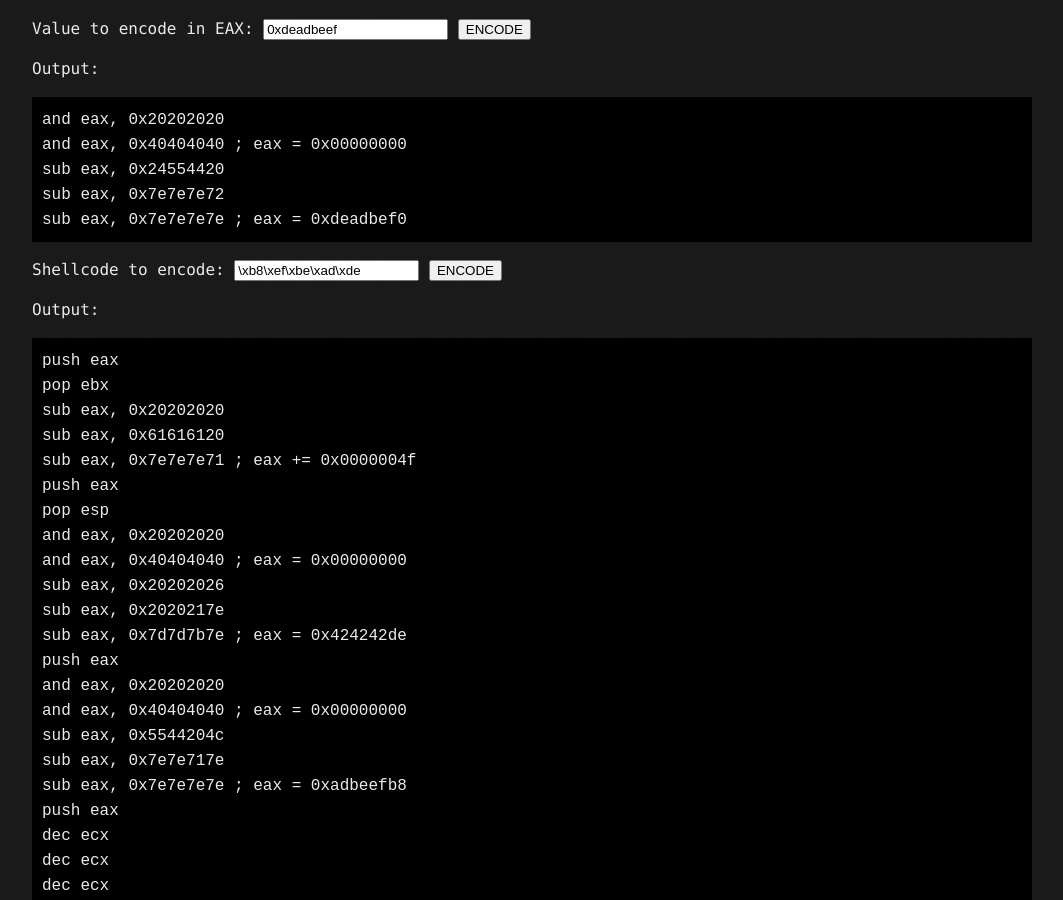
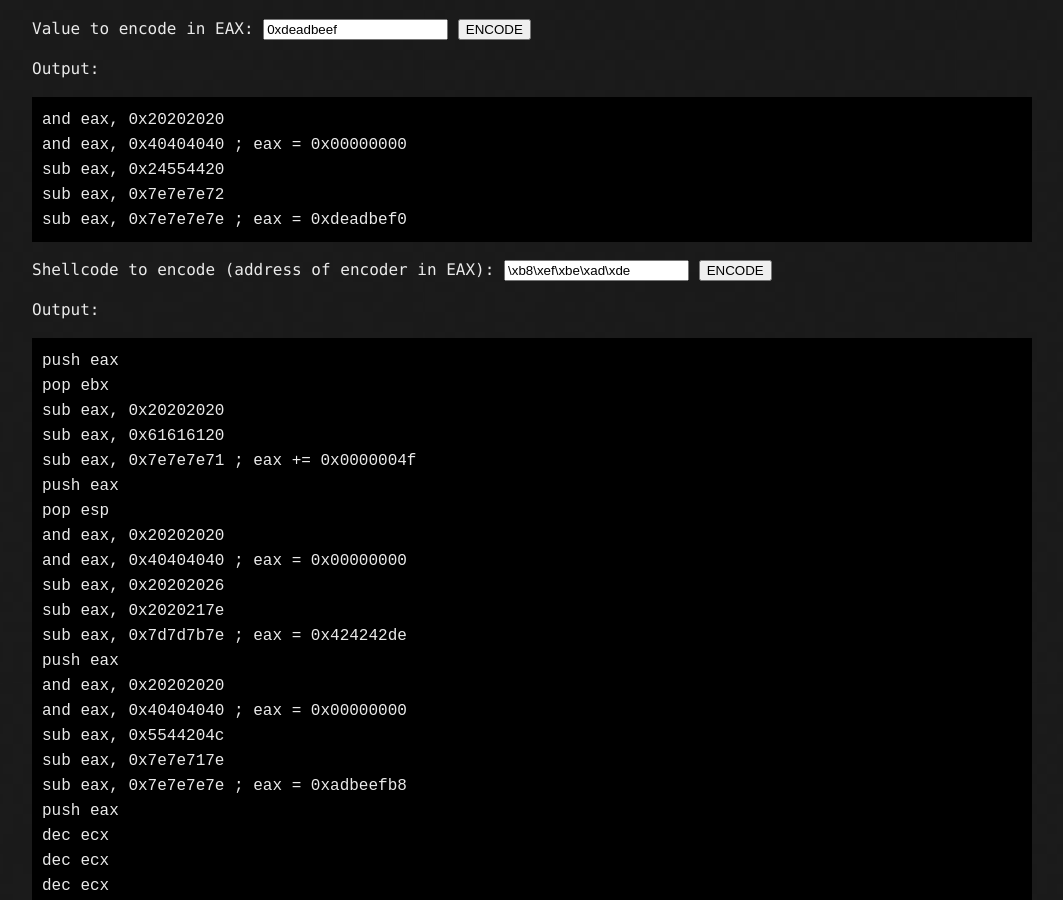
Before and after one commit to phra/phra.github.io, a Jekyll site: the page built from posts/and-sub-encoder.md, in a window 1280 px wide and 900 px high, scrolled down 381 px. Shown: the whole window, without its empty margins (108-1171 px from the left). Built offline with Jekyll 4.4.1, drawn with Linux system fonts in a browser that asks for light colours.

Commit message:
add note regarding eax

```diff
--- a/posts/and-sub-encoder.md
+++ b/posts/and-sub-encoder.md
@@ -19,7 +19,7 @@ Output:
     </code>
 </div>
 
-Shellcode to encode: <input name="shellcode" id="shellcode" type="text" value="\xb8\xef\xbe\xad\xde" placeholder="\xb8\xef\xbe\xad\xde"> <button onclick="encode2(document.querySelector('#shellcode').value)">ENCODE</button>
+Shellcode to encode (address of encoder in EAX): <input name="shellcode" id="shellcode" type="text" value="\xb8\xef\xbe\xad\xde" placeholder="\xb8\xef\xbe\xad\xde"> <button onclick="encode2(document.querySelector('#shellcode').value)">ENCODE</button>
 
 Output:
 
```
